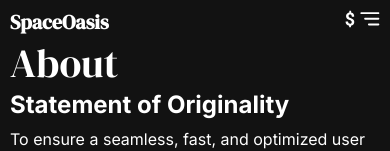
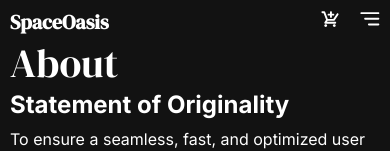
Before and after one commit to Achintya72/space-oasis, a Next.js app: page /about in a window 390 px wide. Shown: the top 151 px of the page. Built offline with nearby package versions, Linux system fonts and the light colour scheme.

Commit message:
Completed Navbar Updates

```diff
--- /dev/null
+++ b/components/Icon/Cart.jsx
@@ -0,0 +1,18 @@
+export default function Cart({ size }) {
+    return (
+        <svg
+            width={size}
+            height={size}
+            viewBox="0 0 26 28"
+            fill="none"
+            xmlns="http://www.w3.org/2000/svg"
+        >
+
+
+            <path d="M1 4.58344C1 3.84707 1.59695 3.25012 2.33333 3.25012H4.99998C5.55577 3.25012 6.05326 3.59488 6.24841 4.11528L9.92395 13.9167H17.6197L22.5571 6.51049C22.9656 5.89779 23.7934 5.73223 24.4061 6.1407C25.0188 6.54916 25.1844 7.37698 24.7759 7.98968L19.4426 15.9896C19.1953 16.3605 18.779 16.5833 18.3332 16.5833H9.71353L8.82464 17.9167H20.3332C21.0696 17.9167 21.6665 18.5136 21.6665 19.25C21.6665 19.9864 21.0696 20.5833 20.3332 20.5833H6.3333C5.84158 20.5833 5.38977 20.3127 5.15774 19.8791C4.92572 19.4456 4.95115 18.9195 5.22391 18.5104L7.51171 15.0787L4.07598 5.91677H2.33333C1.59695 5.91677 1 5.31982 1 4.58344Z" fill="currentColor" />
+            <path d="M8.99995 23.2499C8.99995 24.3545 8.10453 25.2499 6.99996 25.2499C5.8954 25.2499 4.99998 24.3545 4.99998 23.2499C4.99998 22.1454 5.8954 21.25 6.99996 21.25C8.10453 21.25 8.99995 22.1454 8.99995 23.2499Z" fill="currentColor" />
+            <path d="M20.9999 23.2499C20.9999 24.3545 20.1045 25.2499 18.9999 25.2499C17.8953 25.2499 16.9999 24.3545 16.9999 23.2499C16.9999 22.1454 17.8953 21.25 18.9999 21.25C20.1045 21.25 20.9999 22.1454 20.9999 23.2499Z" fill="currentColor" />
+            <path d="M14.3333 3.25012C15.0696 3.25012 15.6666 3.84707 15.6666 4.58344V6.58343H17.6666C18.4029 6.58343 18.9999 7.18037 18.9999 7.91675C18.9999 8.65312 18.4029 9.25007 17.6666 9.25007H15.6666V11.2501C15.6666 11.9864 15.0696 12.5834 14.3333 12.5834C13.5969 12.5834 12.9999 11.9864 12.9999 11.2501V9.25007H10.9999C10.2636 9.25007 9.66662 8.65312 9.66662 7.91675C9.66662 7.18037 10.2636 6.58343 10.9999 6.58343H12.9999V4.58344C12.9999 3.84707 13.5969 3.25012 14.3333 3.25012Z" fill="currentColor" />
+        </svg>
+    )
+}
--- a/components/Icon/index.jsx
+++ b/components/Icon/index.jsx
@@ -27,6 +27,7 @@
 import Gravity from "./Gravity";
 import Life from "./Life";
 import Injury from "./Injury";
+import Cart from "./Cart";
 
 function Icon({ name, size }) {
     const icons = {
@@ -58,7 +59,8 @@
         distance: <Distance size={size} />,
         hostile: <Hostile size={size} />,
         life: <Life size={size} />,
-        injury: <Injury size={size} />
+        injury: <Injury size={size} />,
+        cart: <Cart size={size} />
     }
     return icons[name];
 }
--- a/components/Navbar/index.jsx
+++ b/components/Navbar/index.jsx
@@ -1,6 +1,6 @@
-import styles from "./navStyles.module.css"
-import Link from "next/link"
-import { useRouter } from "next/router"
+import styles from "./navStyles.module.css";
+import Link from "next/link";
+import { useRouter } from "next/router";
 import Icon from "../Icon";
 import { useState } from "react";
 import getClasses from "../../pages/api/_getClasses";
@@ -14,20 +14,33 @@
                 <div>
                     <h6 onClick={() => router.push("/")}>SpaceOasis</h6>
                 </div>
-                <div style={{ display: "flex", alignItems: "center" }}>
-                    <Icon name="money" size={20} />
-                    {showLinks ?
-                        <div className={styles.menuIcon} onClick={() => changeShowLinks(false)}>
+                <div style={{ display: "flex", alignItems: "center", gap: "10px", color: "#fff" }}>
+                    <Link href="/cart" style={{ marginRight: "10px" }}>
+                        <Icon name="cart" size={20} />
+                    </Link>
+                    {showLinks ? (
+                        <div
+                            className={styles.menuIcon}
+                            onClick={() => changeShowLinks(false)}
+                        >
                             <Icon name="close" size={20} />
                         </div>
-                        :
-                        <div className={styles.menuIcon} onClick={() => changeShowLinks(true)}>
+                    ) : (
+                        <div
+                            className={styles.menuIcon}
+                            onClick={() => changeShowLinks(true)}
+                        >
                             <Icon name="menu" size={20} />
                         </div>
-                    }
+                    )}
                 </div>
             </div>
-            <div className={getClasses(styles.navLinks, showLinks ? styles.navLinksShow : styles.navLinksHide)}>
+            <div
+                className={getClasses(
+                    styles.navLinks,
+                    showLinks ? styles.navLinksShow : styles.navLinksHide
+                )}
+            >
                 <Link href="/packages">Packages</Link>
                 <Link href="/vehicles">Vehicles</Link>
                 <Link href="/safety">Safety</Link>
@@ -36,5 +49,5 @@
                 <Link href="/sources">Sources</Link>
             </div>
         </nav>
-    )
+    );
 }
--- a/components/Navbar/navStyles.module.css
+++ b/components/Navbar/navStyles.module.css
@@ -17,7 +17,7 @@
   gap: 2rem;
 }
 
-.navLinks a {
+.navbar a {
   text-decoration: none;
   color: #fff;
   position: relative;
@@ -48,12 +48,12 @@
   transform-origin: bottom left;
 }
 
-.navLinks a:focus {
+.navbar a:focus {
   border: none;
   outline: none;
 }
 
-.navLinks a::after {
+.navbar a::after {
   content: "";
   position: absolute;
   width: 100%;
@@ -66,8 +66,8 @@
   transition: transform 0.25s ease-in-out;
 }
 
-.navLinks a:hover::after,
-.navLinks a:focus::after {
+.navbar a:hover::after,
+.navbar a:focus::after {
   transform: scaleX(1);
   transform-origin: bottom left;
 }
@@ -76,10 +76,11 @@
   display: none;
 }
 
-@media screen and (max-width: 510px) {
+@media screen and (max-width: 850px) {
   .navbar {
     flex-direction: column;
     align-items: flex-start;
+    justify-content: flex-start;
   }
   .heading {
     width: 100%;
@@ -93,6 +94,7 @@
     display: block;
   }
   .navLinks {
+    margin-top: 10px;
     flex-direction: column;
     gap: 1rem;
   }
```
